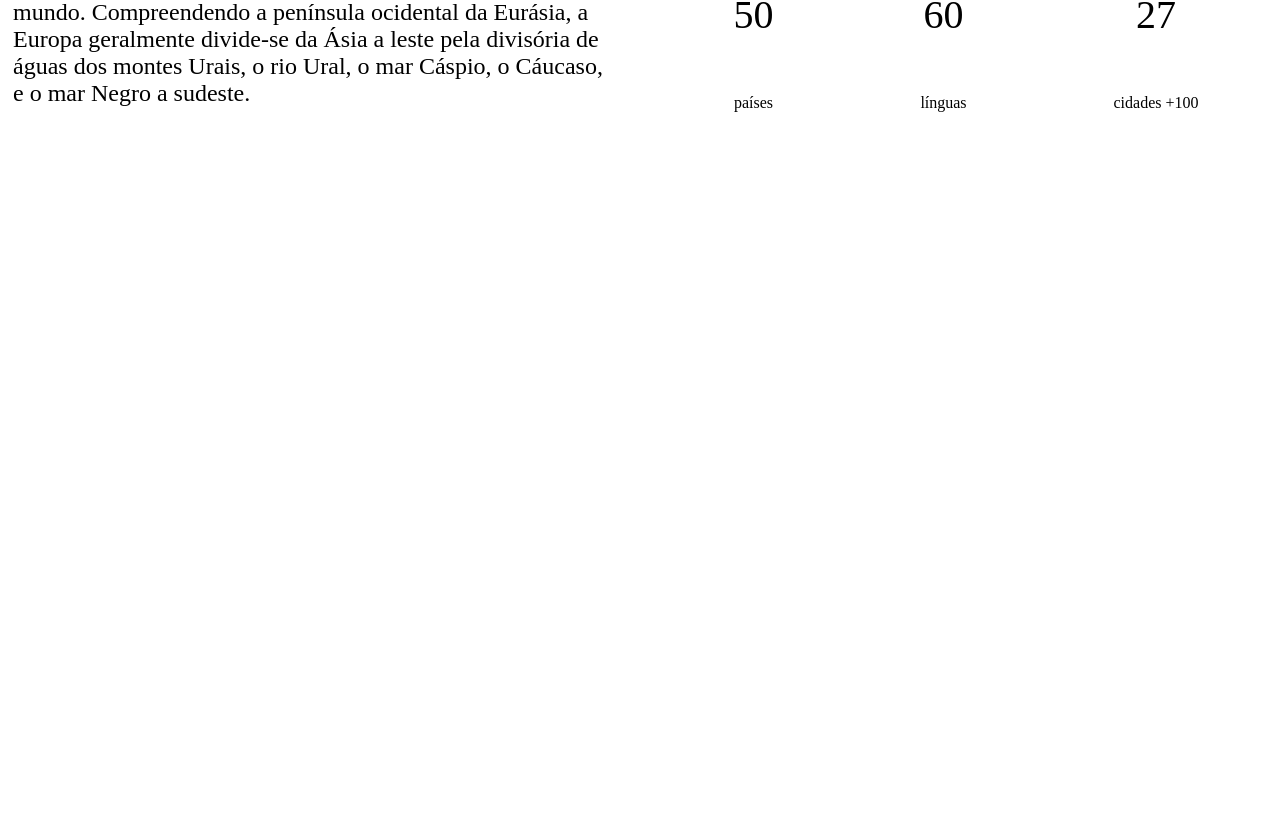
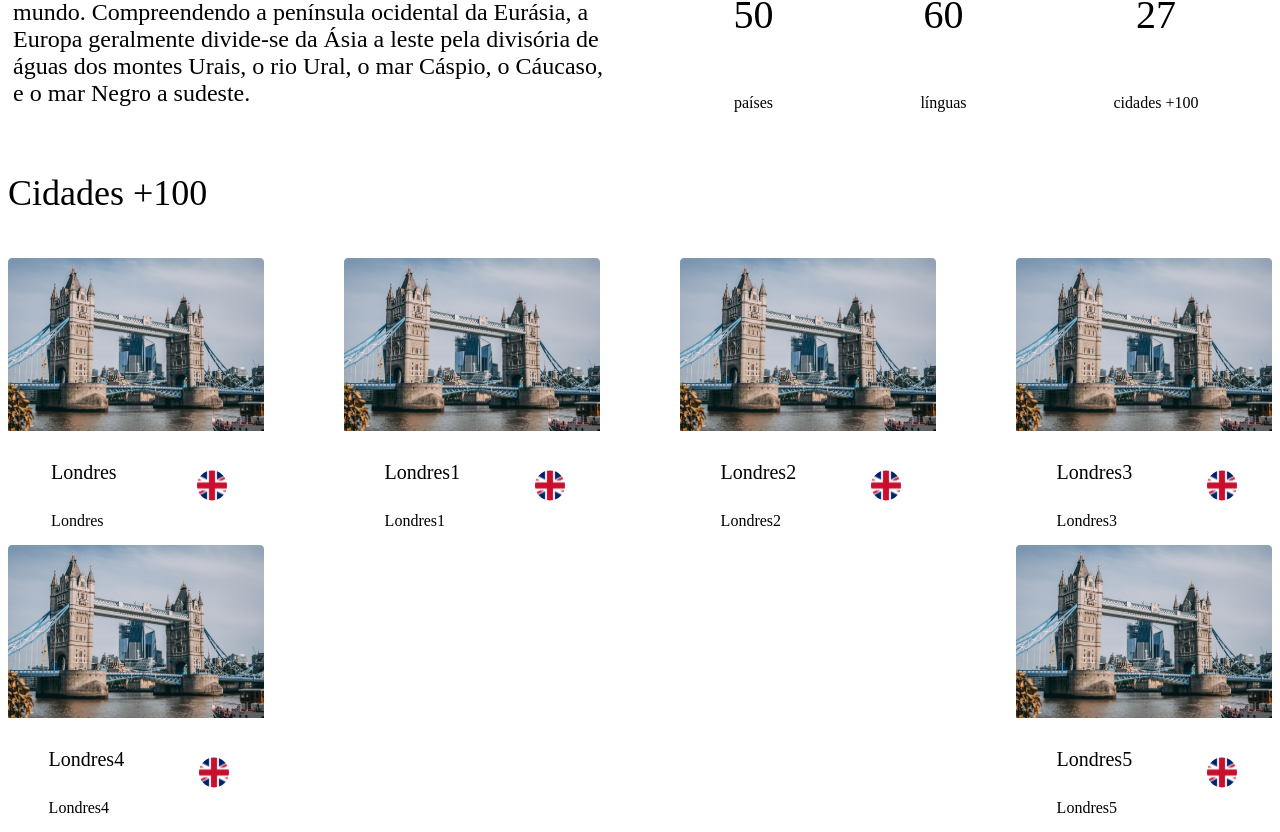
Before and after one commit to w1redl4in/world-trip, a Next.js app: page /europe in a window 1280 px wide. Shown: the part 565-1397 px from the top of the page. Before the commit the page ends 800 px from the top, so only its background shows below. Built offline with nearby package versions, Linux system fonts and the light colour scheme.

Commit message:
feat: cities component :sparkles:

```diff
--- /dev/null
+++ b/src/components/Cities.tsx
@@ -0,0 +1,57 @@
+import { Stack, Text, Flex, Box, Image, Wrap } from '@chakra-ui/react';
+
+const Cards = {
+  Londres: {
+    path: '/images/cities/londres/londres.svg',
+    flag: '/images/cities/londres/flag.svg',
+  },
+  Londres1: {
+    path: '/images/cities/londres/londres.svg',
+    flag: '/images/cities/londres/flag.svg',
+  },
+  Londres2: {
+    path: '/images/cities/londres/londres.svg',
+    flag: '/images/cities/londres/flag.svg',
+  },
+  Londres3: {
+    path: '/images/cities/londres/londres.svg',
+    flag: '/images/cities/londres/flag.svg',
+  },
+  Londres4: {
+    path: '/images/cities/londres/londres.svg',
+    flag: '/images/cities/londres/flag.svg',
+  },
+  Londres5: {
+    path: '/images/cities/londres/londres.svg',
+    flag: '/images/cities/londres/flag.svg',
+  },
+};
+
+export const Cities = () => {
+  return (
+    <Stack px={[0, 0, 44]} my={[0, 0, 10]}>
+      <Text fontWeight="medium" fontSize={36}>
+        Cidades +100
+      </Text>
+
+      <Wrap flexWrap="wrap" justify="space-between">
+        {Object.entries(Cards).map(([key, value]) => (
+          <Box key={key} width="256" height="279" bg="white" my="5">
+            <Image src={value.path} alt={key} />
+            <Flex justify="space-around">
+              <Stack h="100%" p="6">
+                <Text fontSize={20} fontWeight="medium">
+                  {key}
+                </Text>
+                <Text fontSize={16} fontWeight="medium" color="gray.500">
+                  {key}
+                </Text>
+              </Stack>
+              <Image src={value.flag} alt={key} />
+            </Flex>
+          </Box>
+        ))}
+      </Wrap>
+    </Stack>
+  );
+};
--- a/src/pages/europe.tsx
+++ b/src/pages/europe.tsx
@@ -1,3 +1,4 @@
+import { Cities } from '../components/Cities';
 import { Country } from '../components/Country';
 import { CountryInfo } from '../components/CountryInfo';
 
@@ -6,6 +7,7 @@ export default function Europe() {
     <>
       <Country />
       <CountryInfo />
+      <Cities />
     </>
   );
 }
```
